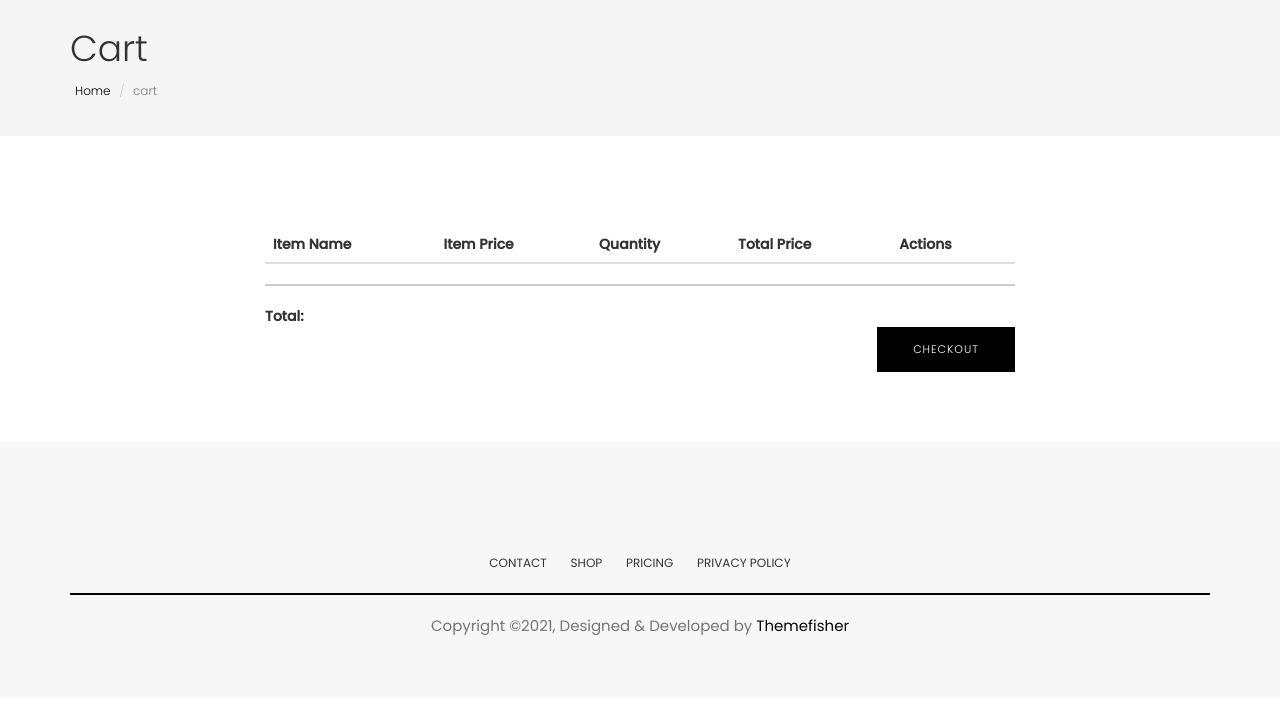
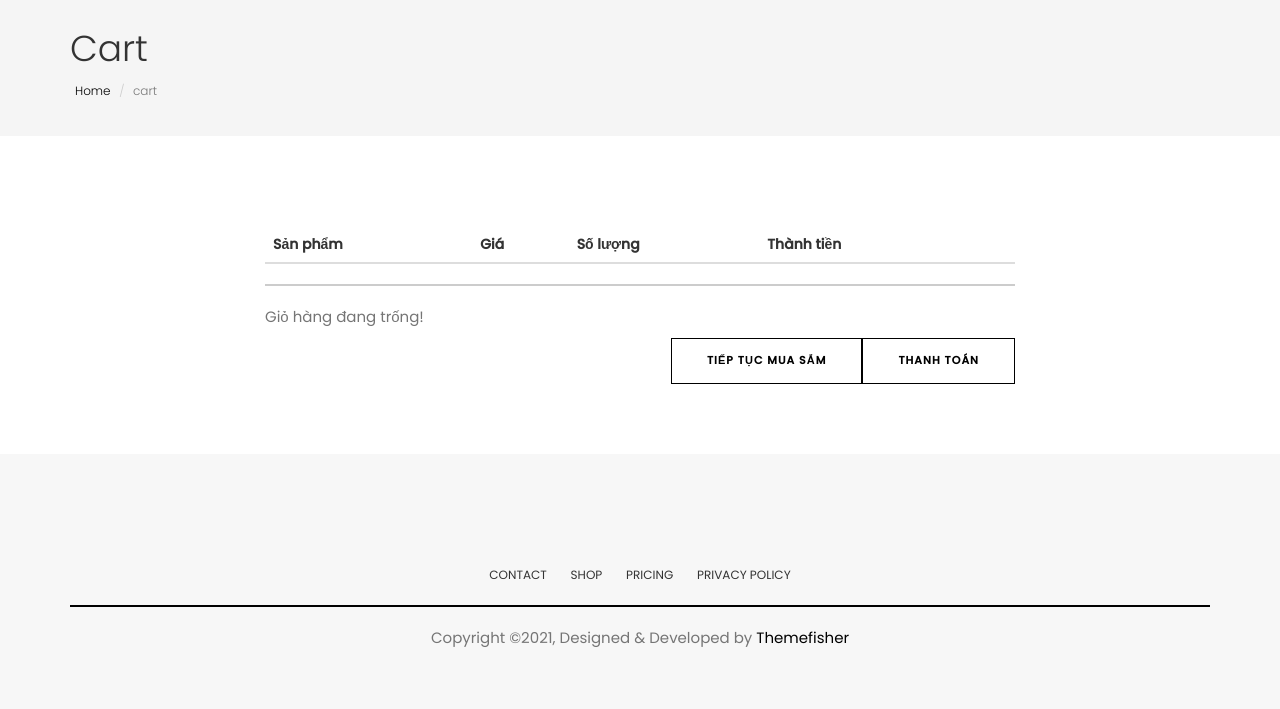
Before and after one commit to LeCheThanh/WebsitePerfume, a PHP site: page /cart.php in a window 1280 px wide. Shown: the part 217-926 px from the top of the page. Before the commit the page ends 852 px from the top, so only its background shows below. Run offline with PHP 8.4, Linux system fonts and the light colour scheme; tables that the repository leaves empty or names only in its code hold one stand-in row (values such as "Sample post"); data that the repository does not hold is empty; some libraries are stand-ins or nearby versions.

Commit message:
Update cart

```diff
--- a/cart.php
+++ b/cart.php
@@ -2,6 +2,10 @@
 include 'views/inc/header.php';
 ?>
 <?php
+ if(isset($_GET['cartId']) ){
+  $delId=$_GET['cartId'];
+  $delCart= $cart->deleteProCart($delId);
+  }
   if($_SERVER['REQUEST_METHOD']==='POST'&& isset($_POST['submit'])){
     $cartId = $_POST['cartId'];
     $quantity = $_POST['quantity'];
@@ -30,7 +34,7 @@ include 'views/inc/header.php';
         <div class="col-md-8 col-md-offset-2">
           <div class="block">
             <div class="product-list">
-              <form method="post">
+
                 <table class="table">
                   <?php if(isset($updatequantityCart)){
                     echo $updatequantityCart;
@@ -38,21 +42,21 @@ include 'views/inc/header.php';
                   ?>
                   <thead>
                     <tr>
-                      <th class="">Item Name</th>
-                      <th class="">Item Price</th>
-                      <th class="">Quantity</th>
-                      <th class="">Total Price</th>
-                      <th class="">Actions</th>
+                      <th class="">Sản phẩm</th>
+                      <th class="">Giá</th>
+                      <th class="">Số lượng</th>
+                      <th class="">Thành tiền</th>
+                      <th class=""></th>
                     </tr>
                   </thead>
+                  <tbody>
                   <?php
                     $getcart = $cart->getProductCart();
                     if($getcart){
                         $totalCart=0;
+
                         while ($result=$getcart->fetch_assoc()){
                     ?>
-                  <tbody>
-
                     <tr class="">
                       <td class="">
                         <div class="product-info">
@@ -61,29 +65,40 @@ include 'views/inc/header.php';
                         </div>
                       </td>
                       <td class=""><?php echo $result['price']." "."VNĐ"?></td>
-                      <input type="hidden" name="cartId"value="<?php echo $result['cartId']?>">
-                      <td class=""><input name="quantity" type="number" min="1" value="<?php echo $result['quantity']?>" style="width:50%;text-align:center;"></td>
+                      <form method="post">
+                      <td class="">
+                      <input name="quantity" type="number" min="1" value="<?php echo $result['quantity']?>" style="width:50%;text-align:center;">
+                      <input type="hidden" name="cartId" value="<?php echo $result['cartId']?>">
+                      <button type="submit" name="submit">Cập nhật</button>
+                      </td>
+                      </form>
                       <td class=""><?php $total= $result['price'] * $result['quantity']; echo $total." "."VNĐ"?></td>
                       <td class="">
-                      <button type="submit" name="submit">Cập nhật</button>
-                      <button class="product-remove" href="#!">Xóa</button>
+
+                      <button class="product-remove"><a onclick="return confirm('Bạn chắc chắn muốn xóa?')" href="?cartId=<?php echo $result['cartId']?>">Xóa</a></button>
                       </td>
                     </tr>
 
+                    <?php
+                       $totalCart += $total;
+                            }
+                          }?>
+
                   </tbody>
-                  <?php
-                     $totalCart += $total;
-                          }
-                        }?>
-
                 </table>
                 <hr style="border:.2px solid #ccc">
-                <table>
-                    <th>Total: </th>
-                    <td class="pull-right"><?php echo $totalCart; ?></td>
-                </table>
-                <a href="checkout.html" class="btn btn-main pull-right">Checkout</a>
-              </form>
+                <?php if($getcart){?>
+                  <tr>
+                    <th> <b>Tổng tiền:</b>  </th>
+                    <td><?php echo  $totalCart.' '.'VNĐ';  Session::set("total",$totalCart);?></td>
+                  </tr>
+                    <?php
+                    }else{
+                  echo '<p>Giỏ hàng đang trống!</p>';
+                }?>
+
+                <a href="checkout.html" class="btn btn-submit btn-solid-border pull-right"><b>Thanh toán</b></a>
+                <a href="checkout.html" class="btn btn-submit btn-solid-border pull-right"><b>Tiếp tục mua sắm</b></a>
             </div>
           </div>
         </div>
--- a/classes/cartModel.php
+++ b/classes/cartModel.php
@@ -25,21 +25,26 @@ Class cartModel{
 
         $query="SELECT * FROM products WHERE productId = '$id' ";
         $result = $this->db->select($query)->fetch_assoc();
+
+        $image=$result['productImage'];
+        $price=$result['productPrice'];
+        $productName=$result['productName'];
+
+
         $check_cart="SELECT * FROM cart WHERE productId = '$id' AND sid = '$sId' ";
-        if($check_cart){
+        $resultcheck= $this->db->select($check_cart);
+
+        if($resultcheck){
             $query = "UPDATE cart SET quantity = quantity + $quantity WHERE productId = '$id' AND sid = '$sId'";
             $result = $this->db->update($query);
             $alert="Sản phẩm đã được thêm vào giỏ hàng";
             return $alert;
         }else{
 
-            $image=$result['productImage'];
-            $price=$result['productPrice'];
-            $productName=$result['productName'];
             $query_insert="INSERT INTO cart (productId,sid,productName,price,quantity,image)
             VALUES ('$id','$sId','$productName','$price','$quantity','$image')";
             $insert_cart = $this->db->insert($query_insert);
-            if($result){
+            if($insert_cart){
                 header('location:cart.php');
             }else{
                 header('location:404.php');
@@ -55,7 +60,7 @@ Class cartModel{
     public function updatequantityCart($quantity, $cartid){
         $quantity = mysqli_real_escape_string($this->db->link,$quantity);
         $cartid = mysqli_real_escape_string($this->db->link,$cartid);
-        $query = "UPDATE cart SET quantity = $quantity WHERE cartId = '$cartid'";
+        $query = "UPDATE cart SET quantity ='$quantity' WHERE cartId = '$cartid' ";
         $result = $this->db->update($query);
         if($result){
             $alert="Số lượng sản phẩm đã cập nhật";
@@ -65,6 +70,23 @@ Class cartModel{
             return $alert;
         }
     }
+    public function deleteProCart($cartid){
+        $cartid = mysqli_real_escape_string($this->db->link,$cartid);
+        $query = "DELETE FROM cart WHERE cartId = '$cartid' ";
+        $result = $this->db->delete($query);
+        if($result){
+            header('location:cart.php');
+        }else{
+            $alert="Lỗi";
+            return $alert;
+        }
+    }
+    // public function checkCart(){
+    //     $sId = session_id();
+    //     $query="SELECT * FROM cart WHERE sid = '$sId' ";
+    //     $result=$this->db->select($query);
+    //     return $result;
+    // }
 }
 
 ?>
--- a/details.php
+++ b/details.php
@@ -17,6 +17,7 @@ if($_SERVER['REQUEST_METHOD']==='POST'&& isset($_POST['submit'])){
 	<div class="container">
 		<div class="row">
 			<div class="col-md-6">
+
 				<ol class="breadcrumb">
 					<li><a href="index.php">Home</a></li>
 					<li><a href="shop.html">Shop</a></li>
--- a/views/inc/header.php
+++ b/views/inc/header.php
@@ -93,45 +93,47 @@ spl_autoload_register(function($className) {
 								class="tf-ion-android-cart"></i>Cart</a>
 						<div class="dropdown-menu cart-dropdown">
 							<!-- Cart Item -->
+							<?php $getcart= $cart->getProductCart();
+								if($getcart){
+									while($result = $getcart->fetch_assoc()){
+
+
+							?>
 							<div class="media">
 								<a class="pull-left" href="#!">
-									<img class="media-object" src="images/shop/cart/cart-1.jpg" alt="image" />
+									<img class="media-object" src="admin/uploads/product/<?php echo $result['image']?>" alt="image" />
 								</a>
 								<div class="media-body">
-									<h4 class="media-heading"><a href="#!">Ladies Bag</a></h4>
+									<h4 class="media-heading"><a href="#!"><?php echo $result['productName']?></a></h4>
 									<div class="cart-price">
-										<span>1 x</span>
-										<span>1250.00</span>
+										<span><?php echo $result['quantity']?>x</span>
+										<span><?php echo $result['price']." "."VNĐ"?></span>
 									</div>
-									<h5><strong>$1200</strong></h5>
+									<h5><strong><?php $total= $result['price'] * $result['quantity']; echo $total." "."VNĐ"?></strong></h5>
 								</div>
 								<a href="#!" class="remove"><i class="tf-ion-close"></i></a>
-							</div><!-- / Cart Item -->
-							<!-- Cart Item -->
-							<div class="media">
-								<a class="pull-left" href="#!">
-									<img class="media-object" src="images/shop/cart/cart-2.jpg" alt="image" />
-								</a>
-								<div class="media-body">
-									<h4 class="media-heading"><a href="#!">Ladies Bag</a></h4>
-									<div class="cart-price">
-										<span>1 x</span>
-										<span>1250.00</span>
-									</div>
-									<h5><strong>$1200</strong></h5>
-								</div>
-								<a href="#!" class="remove"><i class="tf-ion-close"></i></a>
-							</div><!-- / Cart Item -->
+							</div>
+							<?php
+								}
+							}?><!-- / Cart Item -->
+							<!-- / Cart Item -->
+							<?php if($getcart){
+								$total= Session::get("total");
+
+								?>
 
 							<div class="cart-summary">
-								<span>Total</span>
-								<span class="total-price">$1799.00</span>
+								<span>Tổng cộng</span>
+								<span class="total-price"><?php echo $total." "."VNĐ";?></span>
 							</div>
 							<ul class="text-center cart-buttons">
-								<li><a href="cart.html" class="btn btn-small">View Cart</a></li>
-								<li><a href="checkout.html" class="btn btn-small btn-solid-border">Checkout</a></li>
+								<li><a href="cart.html" class="btn btn-small btn-solid-border">Xem giỏ hàng</a></li>
+								<li><a href="checkout.html" class="btn btn-small btn-solid-border">Thanh toán</a></li>
 							</ul>
 						</div>
+							<?php }else{
+								echo'Giỏ hàng trống!';
+							}?>
 
 					</li><!-- / Cart -->
 
```
Also changed, not shown: index.php (+5 -10 lines).
